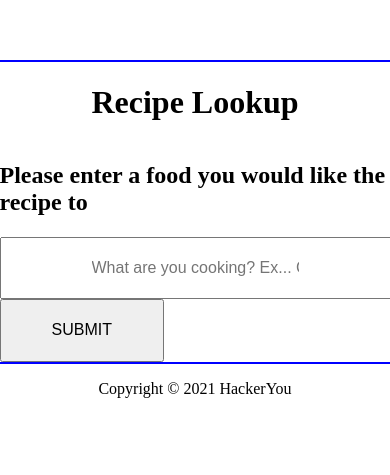
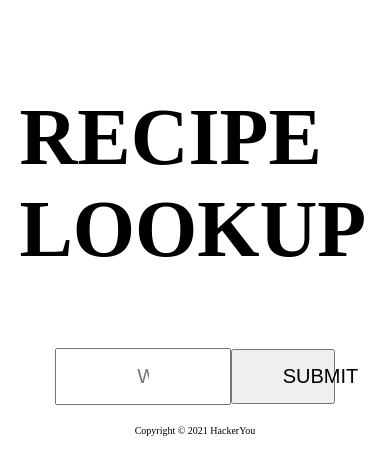
Before and after one commit to serj-tom-project-two/project-two-recipe-api, a plain HTML site: page index.html in a window 390 px wide. Shown: the part 185-660 px from the top of the page. Drawn offline with Linux system fonts and the light colour scheme; no server answers.

Commit message:
adjusted styles, added tablet size media query

```diff
--- a/index.html
+++ b/index.html
@@ -13,9 +13,9 @@
   <div class="wrapper">
     <header>
       <h1>Recipe Lookup</h1>
-      <h2>Please enter a food you would like the recipe to</h2>
+      <!-- <h2>Please enter a food you would like the recipe to</h2> -->
       <form>
-        <input type="text" placeholder="What are you cooking? Ex... Chicken, Beef, or Potatoes">
+        <input type="text" placeholder="WHAT ARE YOU COOKING?">
         <button>SUBMIT</button>
       </form>
     </header>
--- a/script.js
+++ b/script.js
@@ -73,9 +73,6 @@ recipes.init = (jsonResponse) => {
 
 console.log(jsonResponse);
   recipeLookup(jsonResponse);
-  //Event Listeners here
-
-
 
 }; //end of recipeLookup init
 
--- /dev/null
+++ b/styles/sass/_mixins.scss
@@ -0,0 +1,16 @@
+@mixin tabletSize1200 {
+     @media (max-width: 1200px) {
+          div.infoContainer {
+               flex-direction: column;
+               align-items: center;
+          }
+
+          imgContainer,
+          ul {
+               width: 100%;
+          }
+
+     }
+
+
+}
--- a/styles/sass/_setup.scss
+++ b/styles/sass/_setup.scss
@@ -2,7 +2,17 @@ html{line-height:1.15;-ms-text-size-adjust:100%;-webkit-text-size-adjust:100%}bo
 
 .clearfix:after {visibility: hidden; display: block; font-size: 0; content: ''; clear: both; height: 0; }
 
-html { -moz-box-sizing: border-box; -webkit-box-sizing: border-box; box-sizing: border-box;}
+html {
+     -moz-box-sizing: border-box;
+     -webkit-box-sizing: border-box;
+     box-sizing: border-box;
+     font-size: 62.5%;
+}
+
+* {
+     padding: 0;
+     margin: 0;
+}
 
 *, *:before, *:after {box-sizing: inherit}
 
--- a/styles/sass/styles.scss
+++ b/styles/sass/styles.scss
@@ -1,4 +1,22 @@
 @import 'setup';
+@import 'mixins';
+
+h1 {
+  font-size: 8rem;
+  text-transform: uppercase;
+}
+
+h3 {
+  padding-bottom: 20px;
+  font-size: 3.5rem;
+  text-align: center;
+}
+
+li {
+
+  font-size: 1.8rem;
+}
+
 
 body {
   display: flex;
@@ -10,7 +28,8 @@ body {
 
 .wrapper {
   max-width: 1600px;
-  border: 2px solid blue;
+  width: 90%;
+  margin: 0 auto;
 }
 
 div {
@@ -51,15 +70,28 @@ img {
 }
 
 ul {
+  padding: 20px 30px;
   width:50%;
 }
 
+form {
+  width: 100%;
+  display: flex;
+  justify-content: center;
+  align-items: center;
+}
+
 input[type=text] {
-  padding: 20px 90px;
+  font-size: 2rem;
+  margin: 20px 0;
+  width: 50%;
+  padding: 15px 80px;
 }
 
 button {
-  padding: 20px 50px;
+  font-size: 2rem;
+  width: 25%;
+  padding: 14px 50px;
 }
 
 footer {
@@ -67,3 +99,5 @@ footer {
     text-align: center;
   }
 }
+
+@include tabletSize1200;
```
Also changed, not shown: styles/styles.css.
